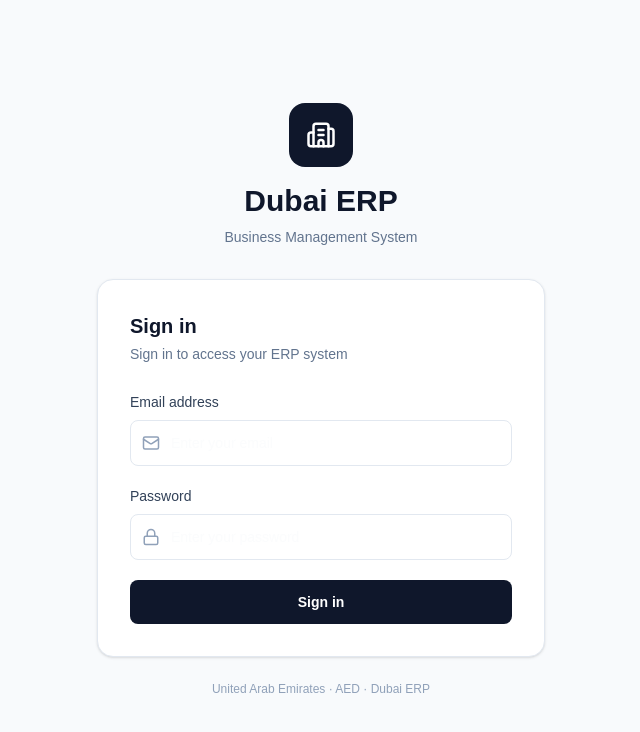
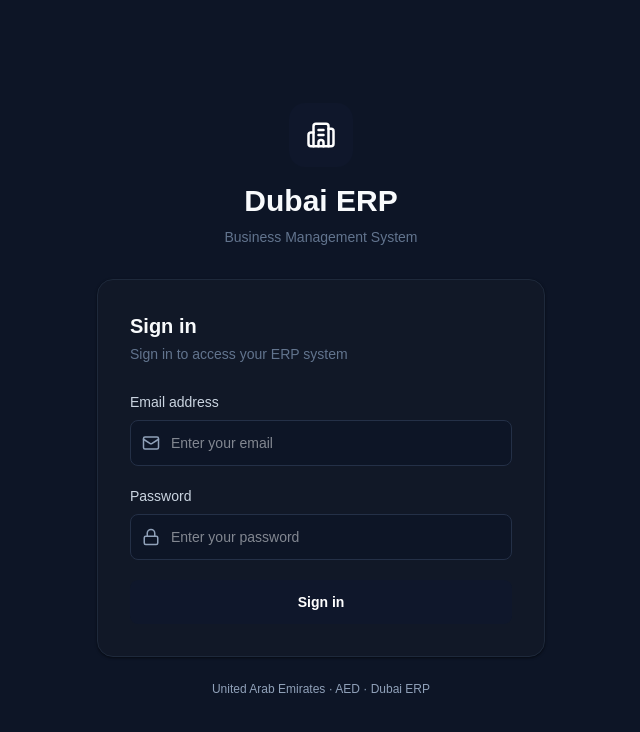
Before and after one commit to aliisapilot/dubai-erp, a Next.js app: page /login in a window 1280 px wide. Shown: the top 732 px of the page, without its empty margins (319-959 px from the left). Built offline with nearby package versions, Linux system fonts and the light colour scheme; no server answers.

Commit message:
feat(ui): universal dark mode override — remap all light bg/text/border classes to dark design system

```diff
--- a/app/globals.css
+++ b/app/globals.css
@@ -941,3 +941,164 @@ input[type="date"]::-webkit-calendar-picker-indicator {
     border-color: #0f172a !important;
   }
 }
+
+/* ==========================================================================
+   UNIVERSAL DARK MODE OVERRIDE — ERP APP SHELL
+   Remaps light Tailwind classes to the dark design system.
+   Scoped to the main ERP layout (not print / document render targets).
+   ========================================================================== */
+
+/* ── Background overrides ──────────────────────────────────────────────── */
+:not(.print-document):not(.document-sheet):not(.dynamic-document-page):not([data-print-root]) .bg-white,
+:not(.print-document):not(.document-sheet):not(.dynamic-document-page):not([data-print-root]) .bg-white\/80,
+:not(.print-document):not(.document-sheet):not(.dynamic-document-page):not([data-print-root]) .bg-white\/60 {
+  background-color: #111827 !important; /* erp-bg-card */
+}
+
+:not(.print-document):not(.document-sheet):not(.dynamic-document-page):not([data-print-root]) .bg-slate-50,
+:not(.print-document):not(.document-sheet):not(.dynamic-document-page):not([data-print-root]) .bg-slate-100 {
+  background-color: #0D1526 !important; /* erp-bg-input — subtle darker than card */
+}
+
+:not(.print-document):not(.document-sheet):not(.dynamic-document-page):not([data-print-root]) .hover\:bg-slate-50:hover,
+:not(.print-document):not(.document-sheet):not(.dynamic-document-page):not([data-print-root]) .hover\:bg-white:hover {
+  background-color: #162035 !important; /* erp-bg-card-hover */
+}
+
+:not(.print-document):not(.document-sheet):not(.dynamic-document-page):not([data-print-root]) .hover\:bg-slate-100:hover {
+  background-color: #1E293B !important;
+}
+
+/* ── min-h-screen bg-slate-50 page roots ──────────────────────────────── */
+:not(.print-document):not(.document-sheet):not(.dynamic-document-page) main.min-h-screen,
+:not(.print-document):not(.document-sheet):not(.dynamic-document-page) div.min-h-screen {
+  background-color: #0B0F19 !important;
+  color: #F8FAFC !important;
+}
+
+/* ── Border overrides ──────────────────────────────────────────────────── */
+:not(.print-document):not(.document-sheet):not(.dynamic-document-page):not([data-print-root]) .border-slate-200,
+:not(.print-document):not(.document-sheet):not(.dynamic-document-page):not([data-print-root]) .border-slate-200\/60,
+:not(.print-document):not(.document-sheet):not(.dynamic-document-page):not([data-print-root]) .border-slate-200\/80,
+:not(.print-document):not(.document-sheet):not(.dynamic-document-page):not([data-print-root]) .border-slate-300 {
+  border-color: #1E293B !important; /* erp-border-card */
+}
+
+:not(.print-document):not(.document-sheet):not(.dynamic-document-page):not([data-print-root]) .divide-slate-200 > :not([hidden]) ~ :not([hidden]) {
+  border-color: #1E293B !important;
+}
+
+/* ── Text overrides ────────────────────────────────────────────────────── */
+:not(.print-document):not(.document-sheet):not(.dynamic-document-page):not([data-print-root]) .text-slate-900,
+:not(.print-document):not(.document-sheet):not(.dynamic-document-page):not([data-print-root]) .text-slate-800 {
+  color: #F8FAFC !important;
+}
+
+:not(.print-document):not(.document-sheet):not(.dynamic-document-page):not([data-print-root]) .text-slate-700,
+:not(.print-document):not(.document-sheet):not(.dynamic-document-page):not([data-print-root]) .text-slate-600 {
+  color: #CBD5E1 !important;
+}
+
+/* ── Hover text ────────────────────────────────────────────────────────── */
+:not(.print-document):not(.document-sheet):not(.dynamic-document-page):not([data-print-root]) .hover\:text-slate-700:hover,
+:not(.print-document):not(.document-sheet):not(.dynamic-document-page):not([data-print-root]) .hover\:text-slate-900:hover {
+  color: #F8FAFC !important;
+}
+
+/* ── Form inputs & selects ─────────────────────────────────────────────── */
+:not(.print-document):not(.document-sheet):not(.dynamic-document-page) input[type="text"]:not([class*="bg-"]),
+:not(.print-document):not(.document-sheet):not(.dynamic-document-page) input[type="number"]:not([class*="bg-"]),
+:not(.print-document):not(.document-sheet):not(.dynamic-document-page) input[type="email"]:not([class*="bg-"]),
+:not(.print-document):not(.document-sheet):not(.dynamic-document-page) input[type="password"]:not([class*="bg-"]),
+:not(.print-document):not(.document-sheet):not(.dynamic-document-page) input[type="date"]:not([class*="bg-"]),
+:not(.print-document):not(.document-sheet):not(.dynamic-document-page) input[type="search"]:not([class*="bg-"]),
+:not(.print-document):not(.document-sheet):not(.dynamic-document-page) input[type="tel"]:not([class*="bg-"]),
+:not(.print-document):not(.document-sheet):not(.dynamic-document-page) select:not([class*="bg-"]),
+:not(.print-document):not(.document-sheet):not(.dynamic-document-page) textarea:not([class*="bg-"]) {
+  background-color: #0D1526 !important;
+  color: #F8FAFC !important;
+  border-color: #243047 !important;
+}
+
+/* Explicitly class-styled inputs that still use light colours */
+:not(.print-document):not(.document-sheet):not(.dynamic-document-page) input.bg-white,
+:not(.print-document):not(.document-sheet):not(.dynamic-document-page) select.bg-white,
+:not(.print-document):not(.document-sheet):not(.dynamic-document-page) textarea.bg-white {
+  background-color: #0D1526 !important;
+  color: #F8FAFC !important;
+}
+
+:not(.print-document):not(.document-sheet):not(.dynamic-document-page) input.border-slate-200,
+:not(.print-document):not(.document-sheet):not(.dynamic-document-page) select.border-slate-200,
+:not(.print-document):not(.document-sheet):not(.dynamic-document-page) textarea.border-slate-200 {
+  border-color: #243047 !important;
+}
+
+/* ── Modal / dialog overlays ───────────────────────────────────────────── */
+:not(.print-document):not(.dynamic-document-page) .bg-white.rounded-2xl,
+:not(.print-document):not(.dynamic-document-page) .bg-white.rounded-xl,
+:not(.print-document):not(.dynamic-document-page) .bg-white.rounded-lg {
+  background-color: #111827 !important;
+  color: #F8FAFC !important;
+}
+
+/* ── Table rows & headers inside app shell ─────────────────────────────── */
+:not(.print-document):not(.document-sheet):not(.dynamic-document-page) thead.bg-slate-50,
+:not(.print-document):not(.document-sheet):not(.dynamic-document-page) thead .bg-slate-50 {
+  background-color: #0D1526 !important;
+}
+
+:not(.print-document):not(.document-sheet):not(.dynamic-document-page) tbody tr.bg-white,
+:not(.print-document):not(.document-sheet):not(.dynamic-document-page) tbody tr:nth-child(even).bg-slate-50,
+:not(.print-document):not(.document-sheet):not(.dynamic-document-page) tbody tr:nth-child(odd).bg-white {
+  background-color: transparent !important;
+}
+
+/* ── Sticky table header bars ──────────────────────────────────────────── */
+:not(.print-document):not(.document-sheet):not(.dynamic-document-page) header.bg-white,
+:not(.print-document):not(.document-sheet):not(.dynamic-document-page) div.bg-white.sticky,
+:not(.print-document):not(.document-sheet):not(.dynamic-document-page) div.bg-white.fixed {
+  background-color: #070B14 !important; /* erp-bg-sidebar — keeps headers distinct */
+  border-color: #1E293B !important;
+}
+
+/* ── Shadow softening for dark cards ──────────────────────────────────── */
+:not(.print-document):not(.document-sheet):not(.dynamic-document-page) .shadow-sm {
+  box-shadow: 0 1px 3px 0 rgba(0,0,0,0.4), 0 1px 2px -1px rgba(0,0,0,0.4) !important;
+}
+
+:not(.print-document):not(.document-sheet):not(.dynamic-document-page) .shadow-md {
+  box-shadow: 0 4px 6px -1px rgba(0,0,0,0.5), 0 2px 4px -2px rgba(0,0,0,0.5) !important;
+}
+
+:not(.print-document):not(.document-sheet):not(.dynamic-document-page) .shadow-lg {
+  box-shadow: 0 10px 15px -3px rgba(0,0,0,0.6), 0 4px 6px -4px rgba(0,0,0,0.6) !important;
+}
+
+/* ── Focus ring override for dark inputs ───────────────────────────────── */
+:not(.print-document):not(.document-sheet):not(.dynamic-document-page) input:focus,
+:not(.print-document):not(.document-sheet):not(.dynamic-document-page) select:focus,
+:not(.print-document):not(.document-sheet):not(.dynamic-document-page) textarea:focus {
+  outline: none !important;
+  border-color: #E0AC23 !important;  /* erp-accent-gold focus ring */
+  box-shadow: 0 0 0 2px rgba(224,172,35,0.2) !important;
+}
+
+/* ── ring-* & focus:ring-* override ───────────────────────────────────── */
+:not(.print-document):not(.document-sheet):not(.dynamic-document-page) .ring-slate-200,
+:not(.print-document):not(.document-sheet):not(.dynamic-document-page) .focus\:ring-slate-200:focus {
+  --tw-ring-color: #243047 !important;
+}
+
+/* Keep print surfaces and PDF documents completely white — never dark */
+@media print {
+  .bg-white, .bg-slate-50, .bg-slate-100 {
+    background-color: #ffffff !important;
+  }
+  .text-slate-900, .text-slate-800, .text-slate-700, .text-slate-600 {
+    color: #0f172a !important;
+  }
+  .border-slate-200, .border-slate-300 {
+    border-color: #CBD5E1 !important;
+  }
+}
```
